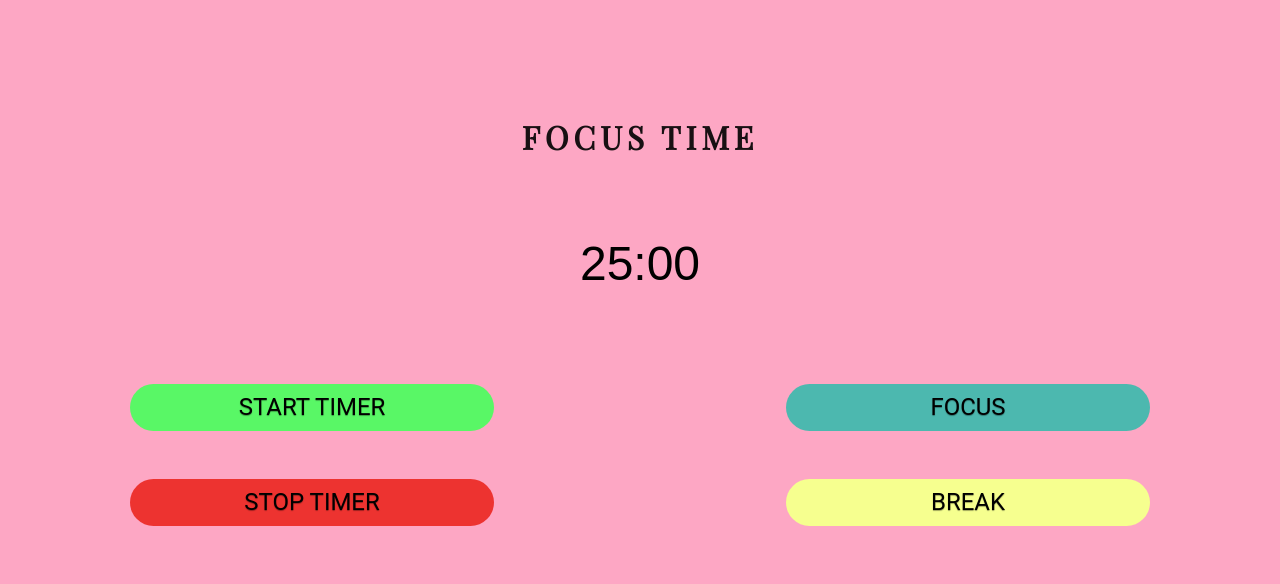
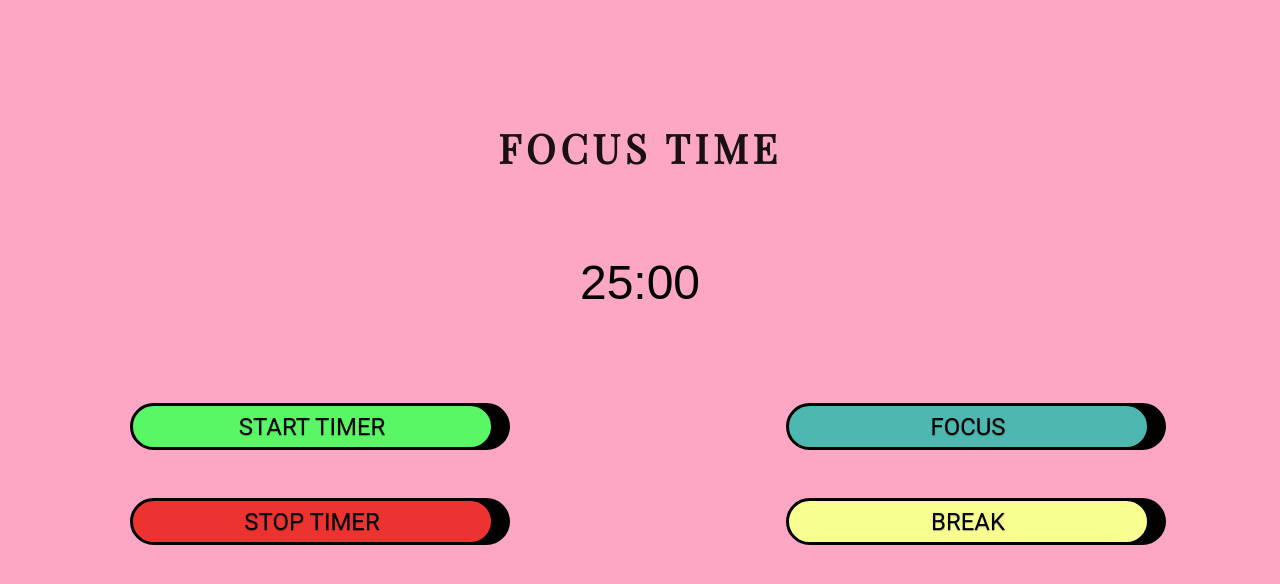
Before and after one commit to carlos-ds/rxjs-pomodoro, a website built with Parcel: page index.html in a window 1280 px wide. Built offline with nearby package versions, Linux system fonts and the light colour scheme.

Commit message:
Changed button and header styling

```diff
--- a/css/style.css
+++ b/css/style.css
@@ -31,7 +31,8 @@ body {
   display: inline-block;
   padding: 0.4rem 1.6rem;
   margin: auto;
-  border: 0.2rem solid rgba(255, 255, 255, 0);
+  border: 0.2rem solid black;
+  box-shadow: 1rem 0;
   border-radius: 2rem;
   box-sizing: border-box;
   text-decoration: none;
@@ -47,8 +48,8 @@ body {
 
 .btn:hover {
   cursor: pointer;
-  border-color: rgba(0, 0, 0, 1);
   opacity: 0.9;
+  box-shadow: 2rem 0;
 }
 
 .btn:active,
@@ -68,7 +69,7 @@ header {
   font-weight: 600;
   opacity: 0.9;
   letter-spacing: 0.3rem;
-  font-size: 2rem;
+  font-size: 2.5rem;
   text-transform: uppercase;
 }
 
```
